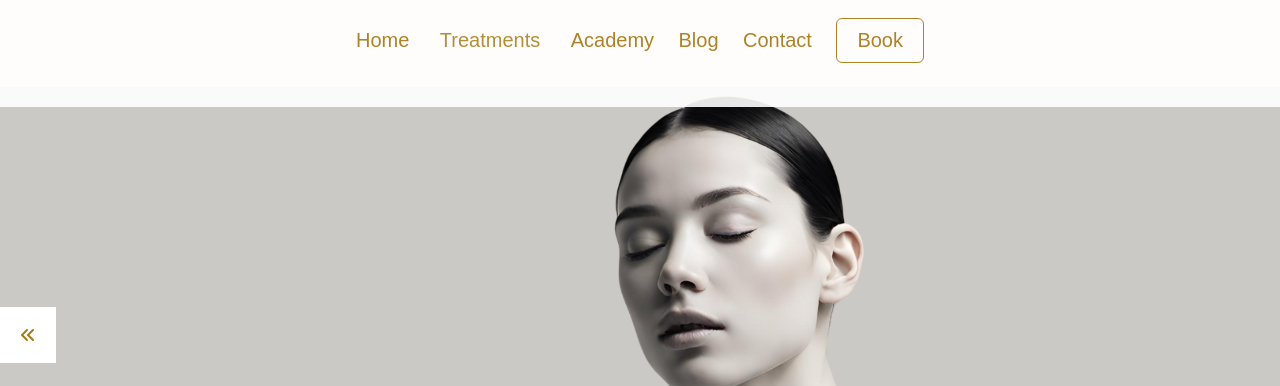
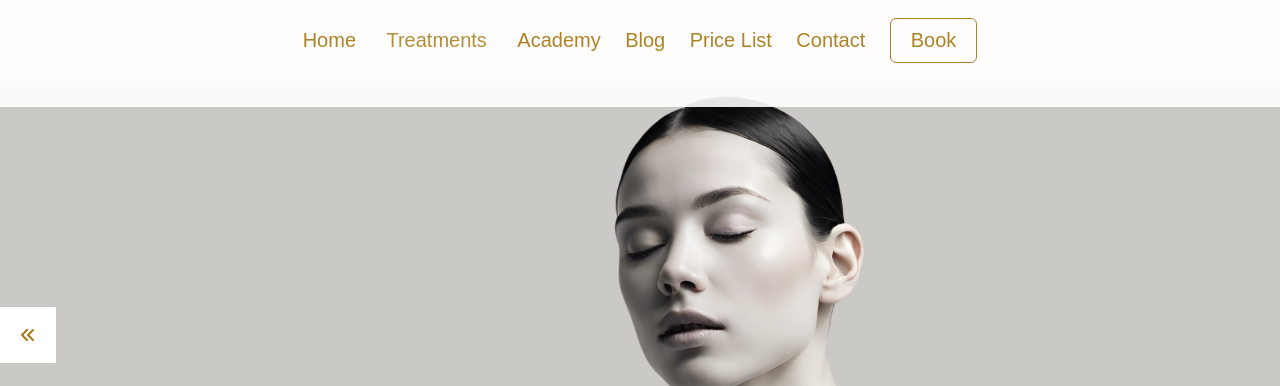
Before and after one commit to MishaHri/AgefixVersion12-02, a plain HTML site: page index.html in a window 1280 px wide. Shown: the part 93-479 px from the top of the page. Drawn offline with Linux system fonts and the light colour scheme; a web font is replaced by a local one.

Commit message:
price list button added to index page

```diff
--- a/index.html
+++ b/index.html
@@ -41,6 +41,7 @@
 
           <li><a href="academy.html">Academy</a></li>
           <li><a href="#blog">Blog</a></li>
+          <li><a href="pricelist.html">Price List</a></li>
           <li><a href="contactform.html">Contact</a></li>
           <li><a href = "booking.html" class = "btnnav">Book</a></li>
           <br>
```
Also changed, not shown: images/Hyperhidrosis.png (added), images/hairmenu.png (added), 1 other file.
